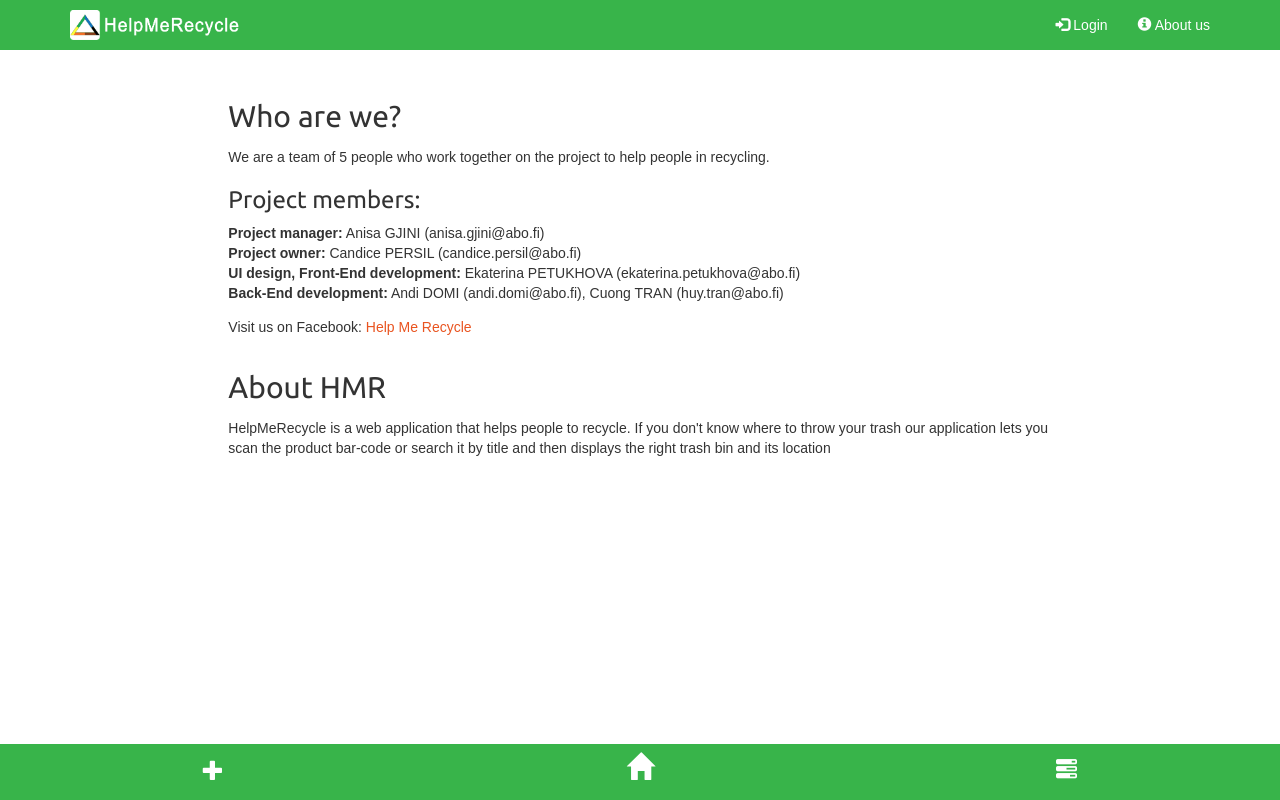
After one commit to CandicePersil/HelpMeRecycle, a Django app: page /aboutus/ in a window 1280 px wide. The commit adds this page. Run offline with Django 3.2, Linux system fonts and the light colour scheme; some libraries are stand-ins or nearby versions.

Commit message:
UI update, aboutus.html added

```diff
--- a/Hmr/urls.py
+++ b/Hmr/urls.py
@@ -24,6 +24,7 @@ urlpatterns = [
     url(r'^$', trash.views.index, name='index'),
     url(r'^additem/$', trash.views.AddItem.as_view(), name='additem'),
     url(r'^bin/$', trash.views.TrashBins.as_view(), name='trashbins'),
+    url(r'^aboutus/$', trash.views.AboutUs.as_view(), name='aboutus'),
     url(r'^bin/(\w+)/$', trash.views.show_binitems, name='show_binitems'),
     url(r'^search/$', trash.views.search, name='search'),
 ]
--- a/trash/static/trash/css/mystyles.css
+++ b/trash/static/trash/css/mystyles.css
@@ -35,6 +35,12 @@ html, body {
         margin: auto;
         top: 38%
     }
+    .bin_center div{
+        width: 38%;
+        margin: auto;
+        top: 38%
+    }
+
     #Electronics div{
         width: 50%;
         margin-left: -10px;
@@ -62,6 +68,7 @@ html, body {
 a#login:hover, a#login:focus  {
     background-color: #2c8d3a;
 }
+
 .crop-img{
     max-height:200px;
     width:110px;
@@ -117,7 +124,8 @@ div.col-xs-4.col-md-4 {
     font-family: 'Graphik Web','Arial','Helvetica',sans-serif;
 }
 
-button a, button a:hover {color: #FFF;
+button a, button a:hover {
+    color: #FFF;
 }
 
 p {
@@ -208,6 +216,10 @@ p {
     width:100%;
     height: 300px;
 }
+.parent#parent_searchresult {
+    height: 100px;
+}
+
 .child {
   position: absolute;
   top: 50%;
@@ -218,7 +230,7 @@ p {
 .none_decoration {
     text-decoration: none !important;
 }
-.center {
+.center{
     float: none;
     margin: 0 auto;
 }
--- /dev/null
+++ b/trash/templates/trash/aboutus.html
@@ -0,0 +1,32 @@
+{% extends "trash/base.html" %}
+{% block title %}
+    HMR - About Us
+{% endblock %}
+
+{% block content %}
+    <div style="margin-top:80px; padding-bottom:100px;">
+        <div class="container-fluid">
+            <div class="row row-content">
+                <div class="col-xs-12 col-sm-9 col-sm-offset-2 col-md-8 col-md-offset-2">
+                    <h2>Who are we?</h2>
+                    <p>We are a team of 5 people who work together on the project to help people in recycling.</p>
+                    <h3>Project members:</h3>
+                    <strong>Project manager:</strong> Anisa GJINI (anisa.gjini@abo.fi)<br>
+                    <strong>Project owner:</strong> Candice PERSIL (candice.persil@abo.fi)<br>
+                    <strong>UI design, Front-End development:</strong> Ekaterina PETUKHOVA (ekaterina.petukhova@abo.fi)<br>
+                    <strong>Back-End development:</strong> Andi DOMI (andi.domi@abo.fi), Cuong TRAN (huy.tran@abo.fi)
+                    <p>Visit us on Facebook: <a target="_blank" href="https://www.facebook.com/HelpMeRecycle/"> Help Me Recycle </a></p>
+                </div>
+            </div>
+            <div class="row row-content">
+                <div class="col-xs-12 col-sm-9 col-sm-offset-2 col-md-8 col-md-offset-2">
+                    <h2>About HMR</h2>
+                    <p>HelpMeRecycle is a web application that helps people to recycle. If you don't know where
+                        to throw your trash our application lets you scan the product bar-code or search it by title
+                        and then displays the right trash bin and its location
+                    </p>
+                </div>
+            </div>
+        </div>
+    </div>
+{% endblock %}
--- a/trash/templates/trash/base.html
+++ b/trash/templates/trash/base.html
@@ -38,8 +38,12 @@
 
                     </ul>
                     <ul class="nav navbar-nav navbar-right">
-                        <li><a id="login" href="#">
+                        <li><a class="nav_right_link" id="login"  href="{% url 'index' %}">
                             <span class="glyphicon glyphicon-log-in"></span> Login</a>
+                        </li>
+
+                        <li><a class="nav_right_link" id="aboutus"  href="{% url 'aboutus' %}">
+                            <span class="glyphicon glyphicon-info-sign"></span> About us</a>
                         </li>
                     </ul>
                 </div><!-- / un-collapsed navbar-->
--- a/trash/templates/trash/searchresult.html
+++ b/trash/templates/trash/searchresult.html
@@ -7,8 +7,9 @@
     <div style="margin-top:110px; padding-bottom:100px;">
     <div class="container-fluid">
         <div class="row row-content">
-            <div class="center col-xs-12 col-sm-7 col-md-7 col-lg-5">
-                <div class="form-group has-feedback search_input">
+            <div class="parent" id="parent_searchresult">
+                <div class=" child col-xs-12 col-sm-7 col-md-7 col-lg-5">
+                    <div class="form-group has-feedback search_input">
                             <form class="navbar-form" role="search" method="get" action="{% url 'search' %}">
                                 <div class="input-group" style="width:100%;">
                                     <input type="search" class="form-control" id="criteria" name="criteria" placeholder="Search for item" style="display:inline-block;" value="{{ criteria }}">
@@ -20,6 +21,7 @@
                                 </div>
                             </form>
                         </div>
+                </div>
             </div>
         </div>
         <div class="row row-content">
--- a/trash/views.py
+++ b/trash/views.py
@@ -81,3 +81,10 @@ def search(request):
     }
 
     return render(request, "trash/searchresult.html", context)
+
+class AboutUs(View):
+    def get(self, request):
+        return render(request, "trash/aboutus.html")
+
+    def post(self, request):
+        pass
```
Also changed, not shown: dump_db/insert/hmr_db_public_trash_trashitem.sql (+1 -1 lines), trash/templates/trash/binitems.html (+17 -1 lines).
